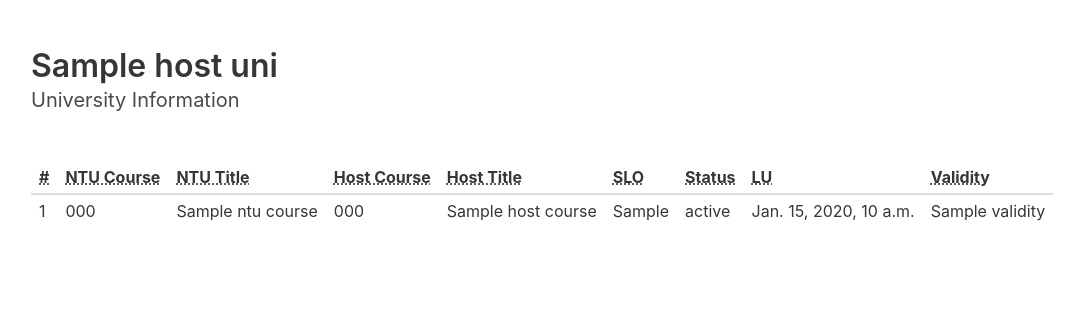
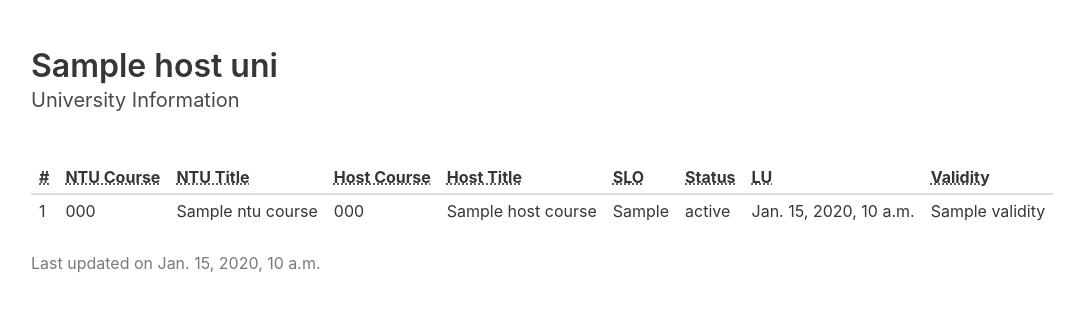
Before and after one commit to loozhengyuan/ogem-planner, a Django app: template web/templates/web/base_hostuni.html in a window 1280 px wide. Shown: the top 311 px of the page, without its empty margins (33-1108 px from the left). Run offline with Django 3.2, Linux system fonts and the light colour scheme; the template is opened without the code that fills it: most values are stand-ins (such as "Sample title", 1, 10 or a date in 2020); some libraries are stand-ins or nearby versions.

Commit message:
add last updated to host uni page

```diff
--- a/web/templates/web/base_hostuni.html
+++ b/web/templates/web/base_hostuni.html
@@ -51,6 +51,12 @@
                     {% endfor %}
                 </tbody>
             </table>
+
+            <div class="content">
+                {% with matches|first as timestamp %}
+                    <p class="has-text-grey">Last updated on {{ timestamp.modified }}</p>
+                {% endwith %}
+            </div>
         </div>
     </div>
 </section>
```
